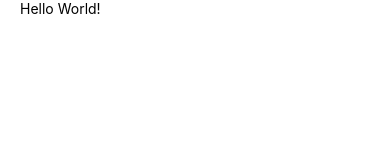
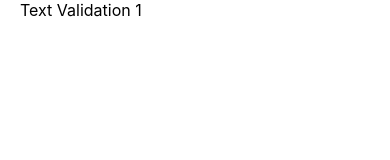
Before and after one commit to kartegagithub/OpheliaReact, a React Native app: screen /TextScreen in a window 390 px wide. Before the commit this address had no page. Shown: the top 160 px of the page. Built offline with nearby package versions, Linux system fonts and the light colour scheme.

Commit message:
CustomText Component

```diff
--- a/src/components/customText/index.tsx
+++ b/src/components/customText/index.tsx
@@ -0,0 +1,15 @@
+import * as React from 'react';
+import { Text } from 'react-native';
+import styles from './style';
+
+function CustomText(props) {
+  const {
+    children
+  } = props || {};
+    return (
+      <Text style={styles.customTextStyle}>
+        {children}
+      </Text>
+    );
+}
+export default CustomText;
--- a/src/components/customText/style.tsx
+++ b/src/components/customText/style.tsx
@@ -0,0 +1,10 @@
+import {StyleSheet} from 'react-native';
+import { textColor } from '../../constants/styles/colors';
+
+const styles = StyleSheet.create({
+  customTextStyle: {
+    fontSize: 16,
+    color: textColor,
+  },
+});
+export default styles;
--- a/src/constants/navigation/index.tsx
+++ b/src/constants/navigation/index.tsx
@@ -2,6 +2,7 @@ import * as React from 'react';
 import {NavigationContainer} from '@react-navigation/native';
 import {createNativeStackNavigator} from '@react-navigation/native-stack';
 import HomeScreen from '../../screens/HomeScreen';
+import TextScreen from '../../screens/TextScreen';
 
 const Stack = createNativeStackNavigator();
 
@@ -14,6 +15,7 @@ function Navigation() {
           headerShown: false,
         }}>
         <Stack.Screen name="Home" component={HomeScreen} />
+        <Stack.Screen name="TextScreen" component={TextScreen} />
       </Stack.Navigator>
     </NavigationContainer>
   );
--- /dev/null
+++ b/src/constants/styles/colors.tsx
@@ -0,0 +1,5 @@
+const textColor = '#000';
+
+export {
+  textColor
+};
--- a/src/screens/HomeScreen.tsx
+++ b/src/screens/HomeScreen.tsx
@@ -1,13 +1,18 @@
 import React from 'react';
-import {Text, View} from 'react-native';
+import {Text, TouchableOpacity, View} from 'react-native';
 import Container from '../shared/fragment/container';
 
-function HomeScreen() {
+function HomeScreen({navigation}) {
+  const onPressText=()=>{
+    navigation.navigate("TextScreen")
+  }
   return (
     <Container>
-      <View>
-        <Text style={{color: '#000'}}>Hello World!</Text>
-      </View>
+      <TouchableOpacity onPress={onPressText} style={{backgroundColor:'#EFF3F9', padding:16,marginTop:16}}>
+        <Text>
+          CustomText Screen
+        </Text>
+      </TouchableOpacity>
     </Container>
   );
 }
--- /dev/null
+++ b/src/screens/TextScreen.tsx
@@ -0,0 +1,16 @@
+import React from 'react';
+import {Text, TouchableOpacity, View} from 'react-native';
+import Container from '../shared/fragment/container';
+import CustomText from '../components/customText';
+
+function TextScreen() {
+
+  return (
+    <Container>
+        <CustomText>
+          Text Validation 1
+        </CustomText>
+    </Container>
+  );
+}
+export default TextScreen;
```
Also changed, not shown: 1 other file (tests, documents, lock files or other folders).
